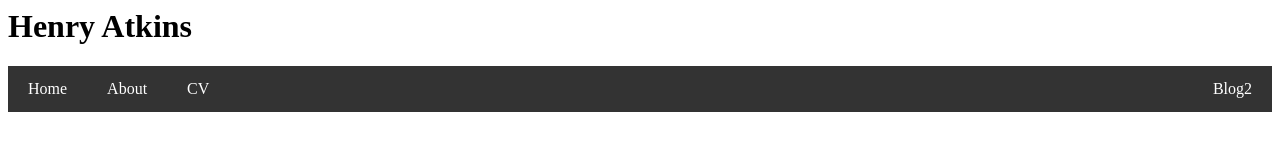
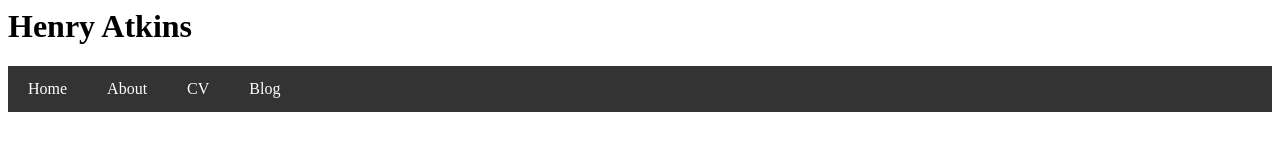
Before and after one commit to atkins-h/atkins-h.github.io, a plain HTML site: page index.html in a window 1280 px wide. Drawn offline with Linux system fonts and the light colour scheme.

Commit message:
Update index.html

```diff
--- a/index.html
+++ b/index.html
@@ -14,7 +14,7 @@
   	<a href="#">Home</a>
   	<a href="#">About</a>
   	<a href="#">CV</a>
-  	<a href="#" class="right">Blog2</a>
+  	<a href="#">Blog</a>
 	</div>
 
     	</body>
```
